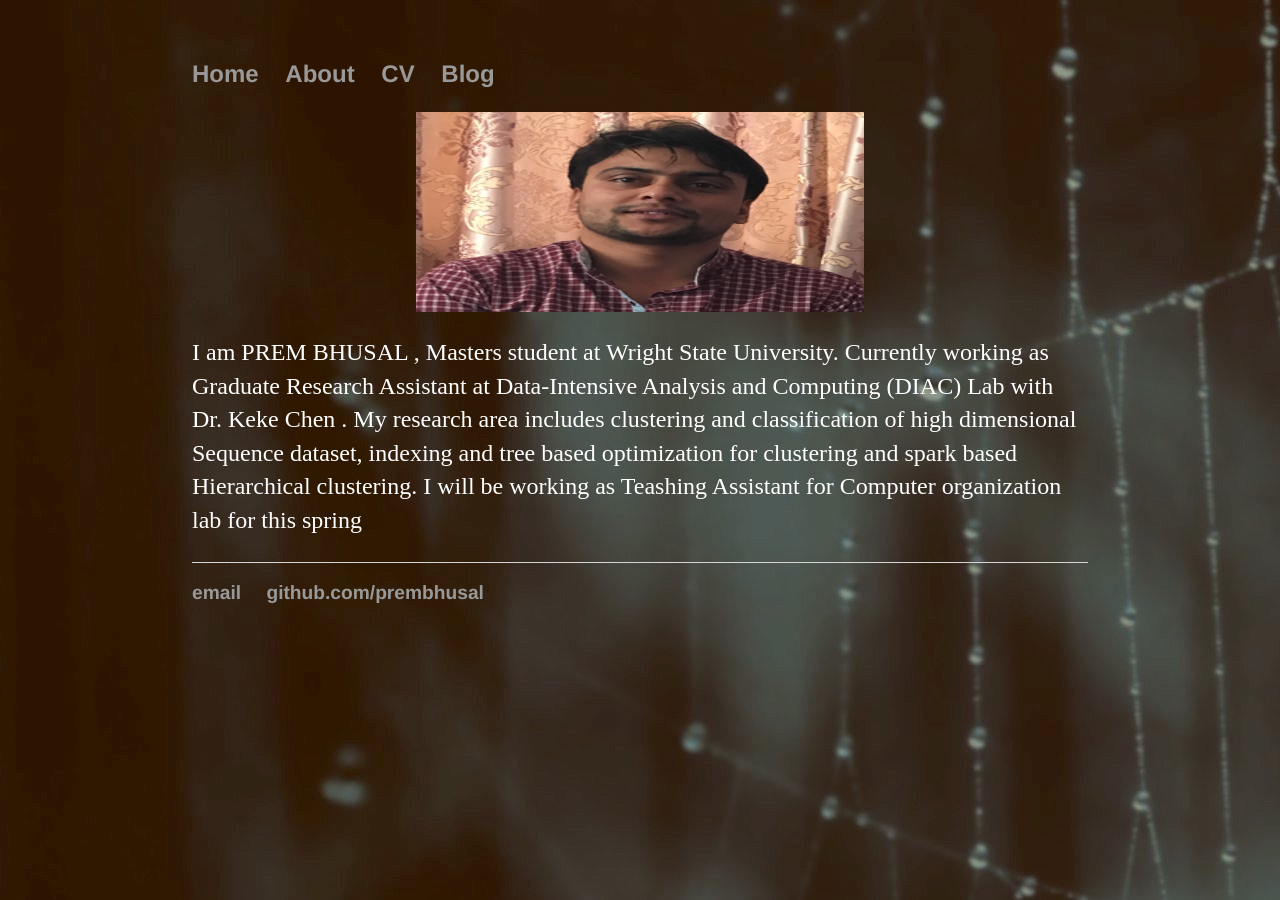
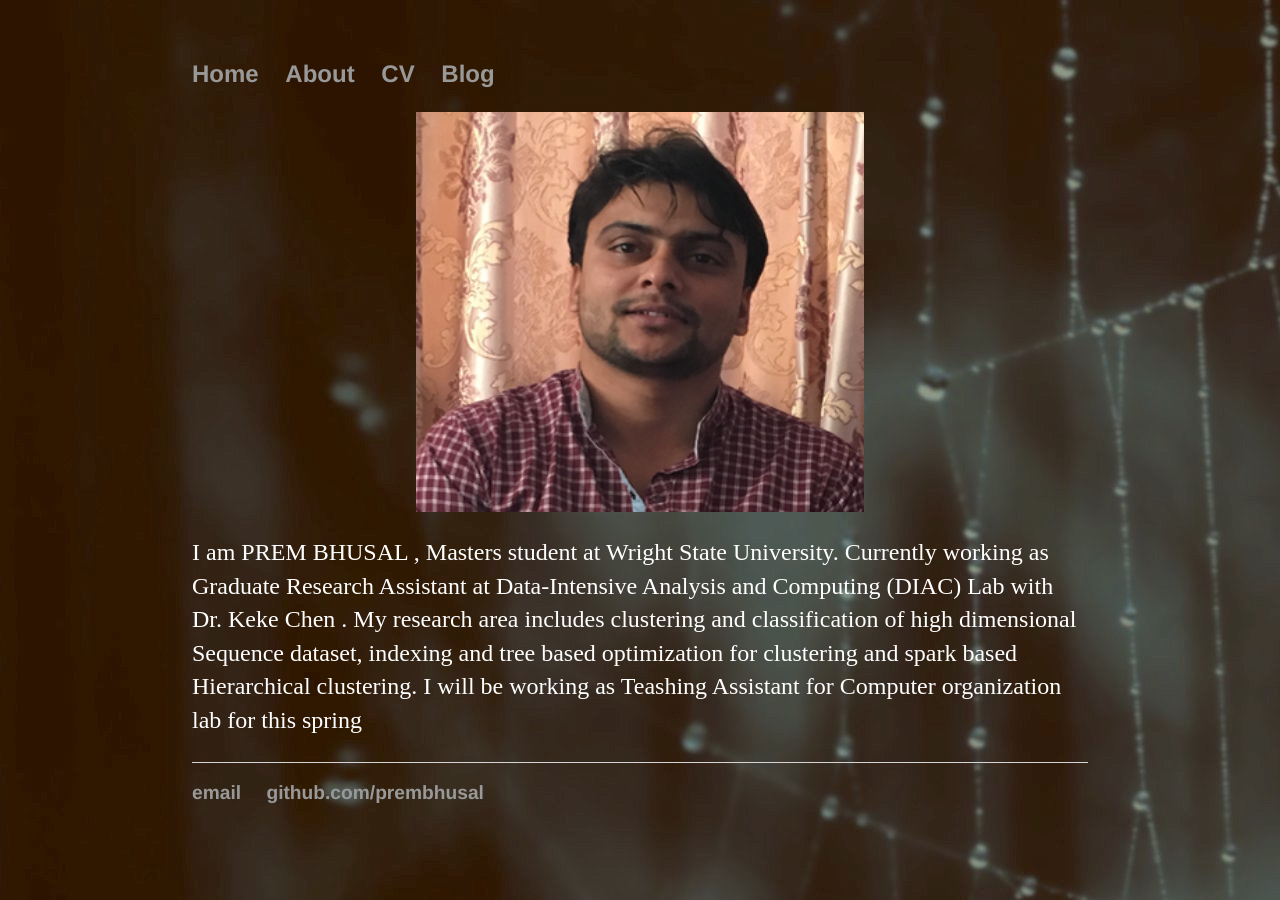
Before and after one commit to prembhusal/prembhusalWebsite, a Jekyll site: the page built from index.html, in a window 1280 px wide. Built offline with Jekyll 4.4.1, drawn with Linux system fonts in a browser that asks for light colours.

Commit message:
Update index.html

```diff
--- a/index.html
+++ b/index.html
@@ -4,7 +4,7 @@ title: prembhusal
 ---
 <div class="blurb">
 
-	<img src="/img/prem.jpg" alt="HTML5 Icon" class ="center" width = "100px" height="200px">
+	<img src="/img/prem.jpg" alt="HTML5 Icon" class ="center" width = "10px" height="400px">
 	<p>I am PREM BHUSAL , Masters student at  Wright State University. Currently  working as Graduate Research Assistant at
 	Data-Intensive Analysis and Computing (DIAC) Lab with Dr. Keke Chen . My research area includes clustering
 	and classification of high dimensional Sequence dataset, indexing and tree based optimization for clustering and spark based
```
